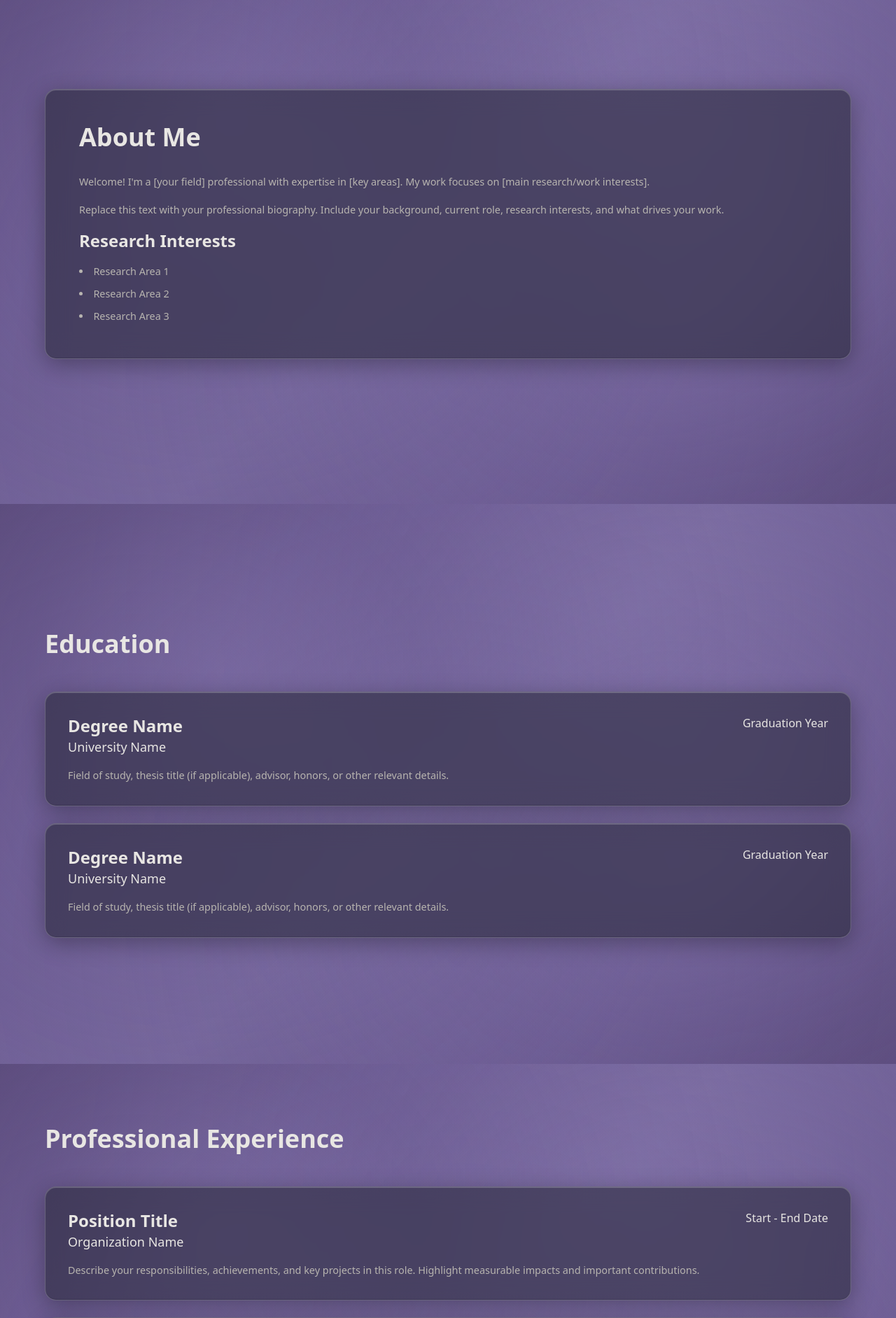
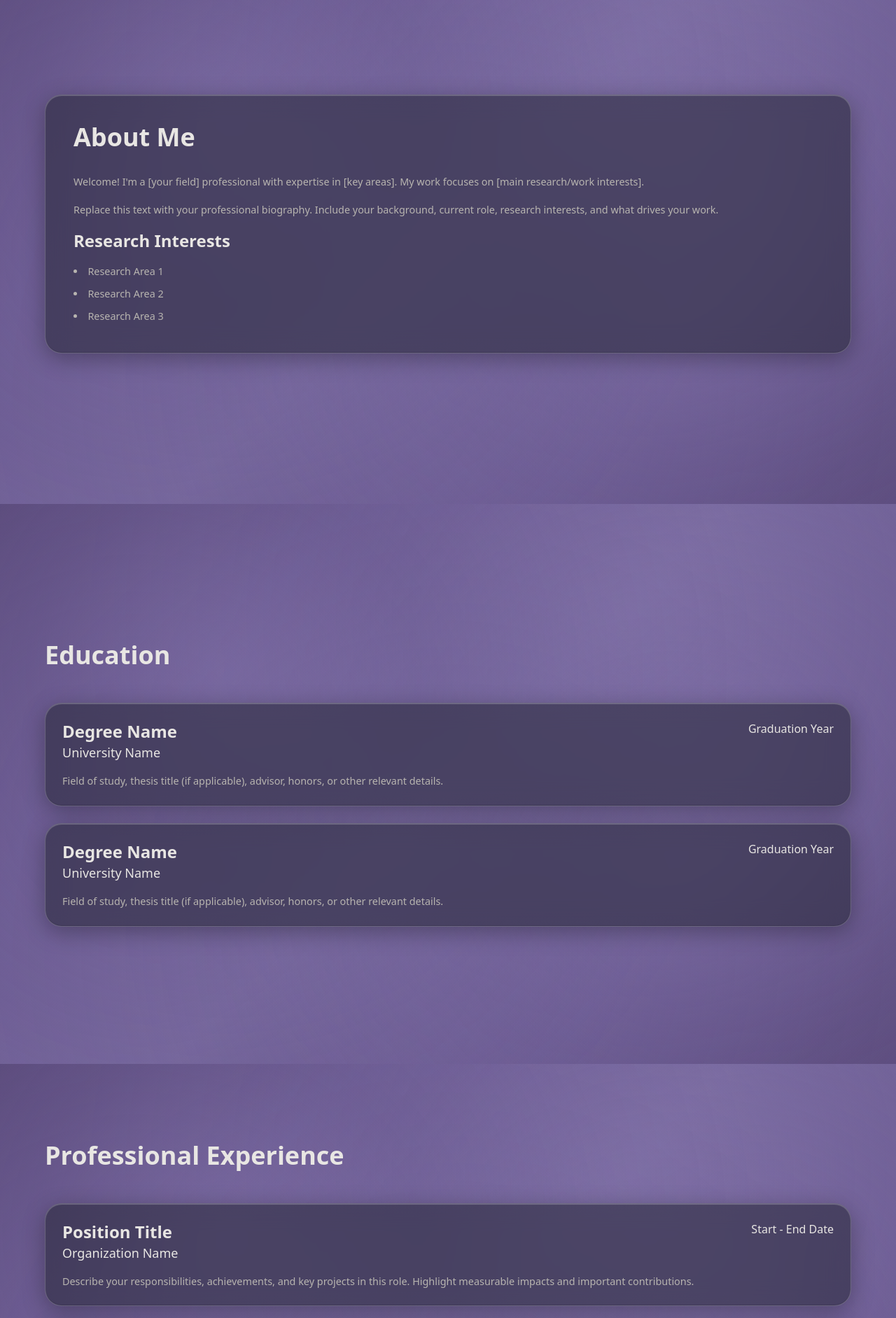
Before and after one commit to zofiakowalska/PersonalWeb, a React (Vite) app: page / in a window 1280 px wide. Shown: the part 880-2763 px from the top of the page at 70% size. Built offline with nearby package versions, Linux system fonts and the light colour scheme.

Commit message:
Make boxes smaller, more round, reduce hover movement, adjust LED glow to subtle edge lighting

```diff
--- a/src/App.jsx
+++ b/src/App.jsx
@@ -127,7 +127,7 @@ export default function PersonalWebsite() {
       {/* About Section */}
       <section id="about" className="min-h-screen flex items-center px-6 py-20">
         <div className="max-w-6xl mx-auto w-full">
-          <div className="rounded-2xl shadow-md p-8 md:p-12 glass-box" style={{
+          <div className="rounded-3xl shadow-md p-6 md:p-10 glass-box" style={{
           backgroundColor: 'rgba(29, 31, 43, 0.5)',
           backdropFilter: 'blur(16px)',
           border: '1px solid rgba(255, 255, 255, 0.2)',
@@ -160,7 +160,7 @@ export default function PersonalWebsite() {
           <h2 className="text-4xl font-bold mb-12" style={{ color: '#e8e6e3' }}>Education</h2>
           <div className="space-y-6">
             {[1, 2].map((i) => (
-              <div key={i} className="rounded-2xl shadow-md p-8 glass-box" style={{
+              <div key={i} className="rounded-3xl shadow-md p-6 glass-box" style={{
           backgroundColor: 'rgba(29, 31, 43, 0.5)',
           backdropFilter: 'blur(16px)',
           border: '1px solid rgba(255, 255, 255, 0.2)',
@@ -188,7 +188,7 @@ export default function PersonalWebsite() {
           <h2 className="text-4xl font-bold mb-12" style={{ color: '#e8e6e3' }}>Professional Experience</h2>
           <div className="space-y-6">
             {[1, 2, 3].map((i) => (
-              <div key={i} className="rounded-2xl shadow-md p-8 glass-box" style={{
+              <div key={i} className="rounded-3xl shadow-md p-6 glass-box" style={{
           backgroundColor: 'rgba(29, 31, 43, 0.5)',
           backdropFilter: 'blur(16px)',
           border: '1px solid rgba(255, 255, 255, 0.2)',
@@ -215,7 +215,7 @@ export default function PersonalWebsite() {
       <section id="skills" className="min-h-screen flex items-center px-6 py-20">
         <div className="max-w-6xl mx-auto w-full">
           <h2 className="text-4xl font-bold mb-12" style={{ color: '#e8e6e3' }}>Skills</h2>
-          <div className="rounded-2xl shadow-md p-8 glass-box" style={{
+          <div className="rounded-3xl shadow-md p-6 glass-box" style={{
           backgroundColor: 'rgba(29, 31, 43, 0.5)',
           backdropFilter: 'blur(16px)',
           border: '1px solid rgba(255, 255, 255, 0.2)',
@@ -243,7 +243,7 @@ export default function PersonalWebsite() {
           <h2 className="text-4xl font-bold mb-12" style={{ color: '#e8e6e3' }}>Academic Works</h2>
           <div className="space-y-6">
             {[1, 2, 3].map((i) => (
-              <div key={i} className="rounded-2xl shadow-md p-8 glass-box" style={{
+              <div key={i} className="rounded-3xl shadow-md p-6 glass-box" style={{
           backgroundColor: 'rgba(29, 31, 43, 0.5)',
           backdropFilter: 'blur(16px)',
           border: '1px solid rgba(255, 255, 255, 0.2)',
@@ -275,7 +275,7 @@ export default function PersonalWebsite() {
           <h2 className="text-4xl font-bold mb-12" style={{ color: '#e8e6e3' }}>Leadership Initiatives</h2>
           <div className="space-y-6">
             {[1, 2].map((i) => (
-              <div key={i} className="rounded-2xl shadow-md p-8 glass-box" style={{
+              <div key={i} className="rounded-3xl shadow-md p-6 glass-box" style={{
           backgroundColor: 'rgba(29, 31, 43, 0.5)',
           backdropFilter: 'blur(16px)',
           border: '1px solid rgba(255, 255, 255, 0.2)',
@@ -326,7 +326,7 @@ export default function PersonalWebsite() {
       {/* Contact Section */}
       <section id="contact" className="min-h-screen flex items-center px-6 py-20">
         <div className="max-w-6xl mx-auto w-full">
-          <div className="rounded-2xl shadow-md p-8 md:p-12 glass-box" style={{
+          <div className="rounded-3xl shadow-md p-6 md:p-10 glass-box" style={{
           backgroundColor: 'rgba(29, 31, 43, 0.5)',
           backdropFilter: 'blur(16px)',
           border: '1px solid rgba(255, 255, 255, 0.2)',
--- a/src/index.css
+++ b/src/index.css
@@ -7,14 +7,13 @@
 }
 
 .glass-box:hover {
-  border: 2px solid rgba(170, 149, 220, 0.9);
-  box-shadow: 0 12px 40px 0 rgba(0, 0, 0, 0.3),
+  border: 1px solid rgba(170, 149, 220, 0.6);
+  box-shadow: 0 8px 32px 0 rgba(0, 0, 0, 0.3),
               inset 0 1px 1px 0 rgba(255, 255, 255, 0.3),
               inset 0 -1px 1px 0 rgba(0, 0, 0, 0.1),
-              0 0 30px rgba(170, 149, 220, 0.8),
-              0 0 60px rgba(170, 149, 220, 0.6),
-              0 0 90px rgba(170, 149, 220, 0.4),
-              0 0 120px rgba(170, 149, 220, 0.2);
-  transform: translateY(-6px) scale(1.02);
+              0 4px 20px rgba(140, 125, 200, 0.4),
+              0 8px 40px rgba(140, 125, 200, 0.3),
+              inset 0 0 15px rgba(140, 125, 200, 0.2);
+  transform: translateY(-2px);
   backdrop-filter: blur(20px);
 }
```
